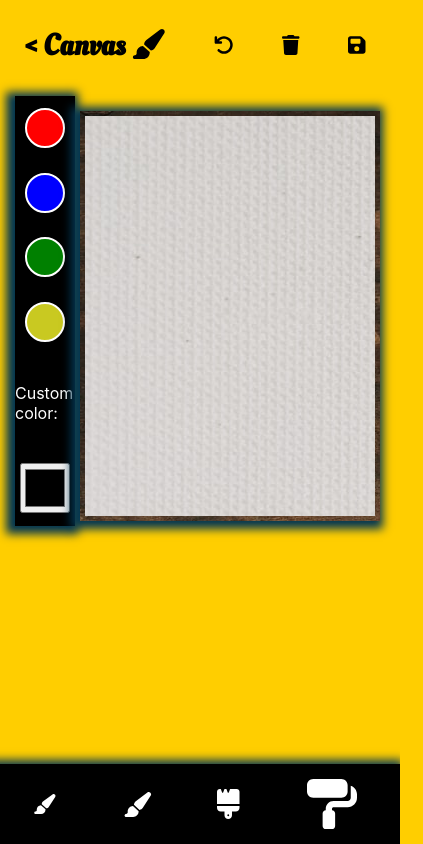
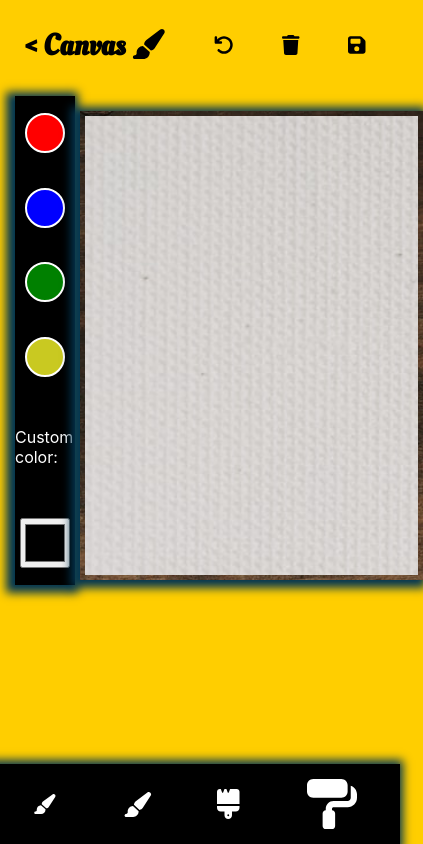
Before and after one commit to DavidVerghese/DrawingWithReact, a React (Create React App) app: page /canvas in a window 390 px wide. Shown: the whole page, 423 px wide, since content can reach past the window. Built offline with nearby package versions, Linux system fonts and the light colour scheme.

Commit message:
tried to make canvas more responsive

```diff
--- a/src/Components/Canvas/Canvas.css
+++ b/src/Components/Canvas/Canvas.css
@@ -4,7 +4,7 @@ canvas {
   background-image: url("../../Pictures/Frame.jpeg");
   padding: 5px;
   margin-top: 20px;
-  width: 100%;
+  min-width: 90%;
 }
 
 .fa-paint-brush {
@@ -13,7 +13,8 @@ canvas {
 
 .canvas-container {
   display: flex;
-  justify-content: space-between;
+  /* justify-content:  */
+  /* min-width: 100%; */
 }
 .canvas-container #medium-paintbrush-cursor {
   display: none;
--- a/src/Components/Canvas/Canvas.jsx
+++ b/src/Components/Canvas/Canvas.jsx
@@ -67,6 +67,7 @@ function Canvas() {
     function draw(event, x, y) {
       draw_color = color;
       draw_width = width;
+      console.log( canvas.offsetLeft);
       if (is_drawing) {
         context.lineTo(x - canvas.offsetLeft, y - canvas.offsetTop);
         context.strokeStyle = draw_color;
```
